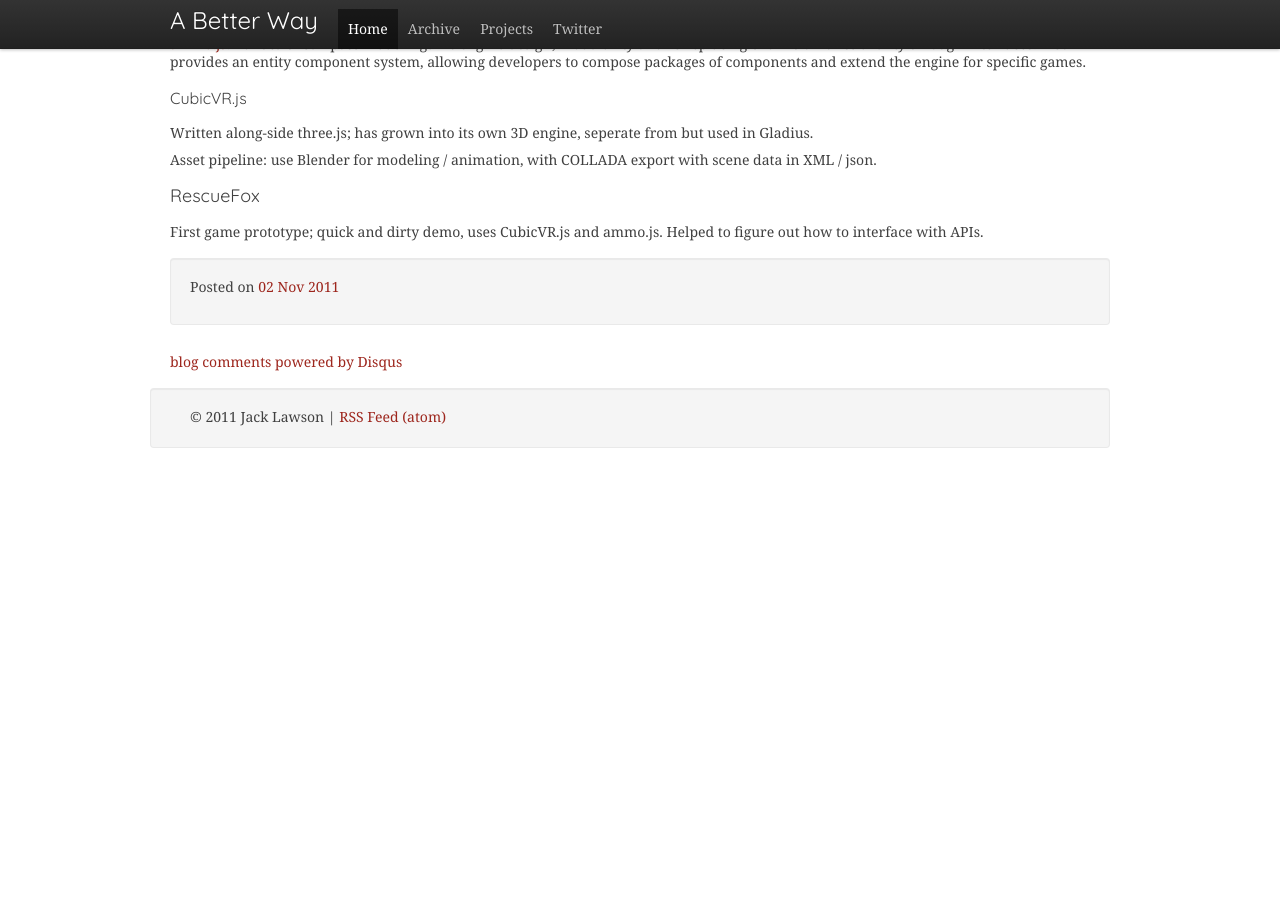
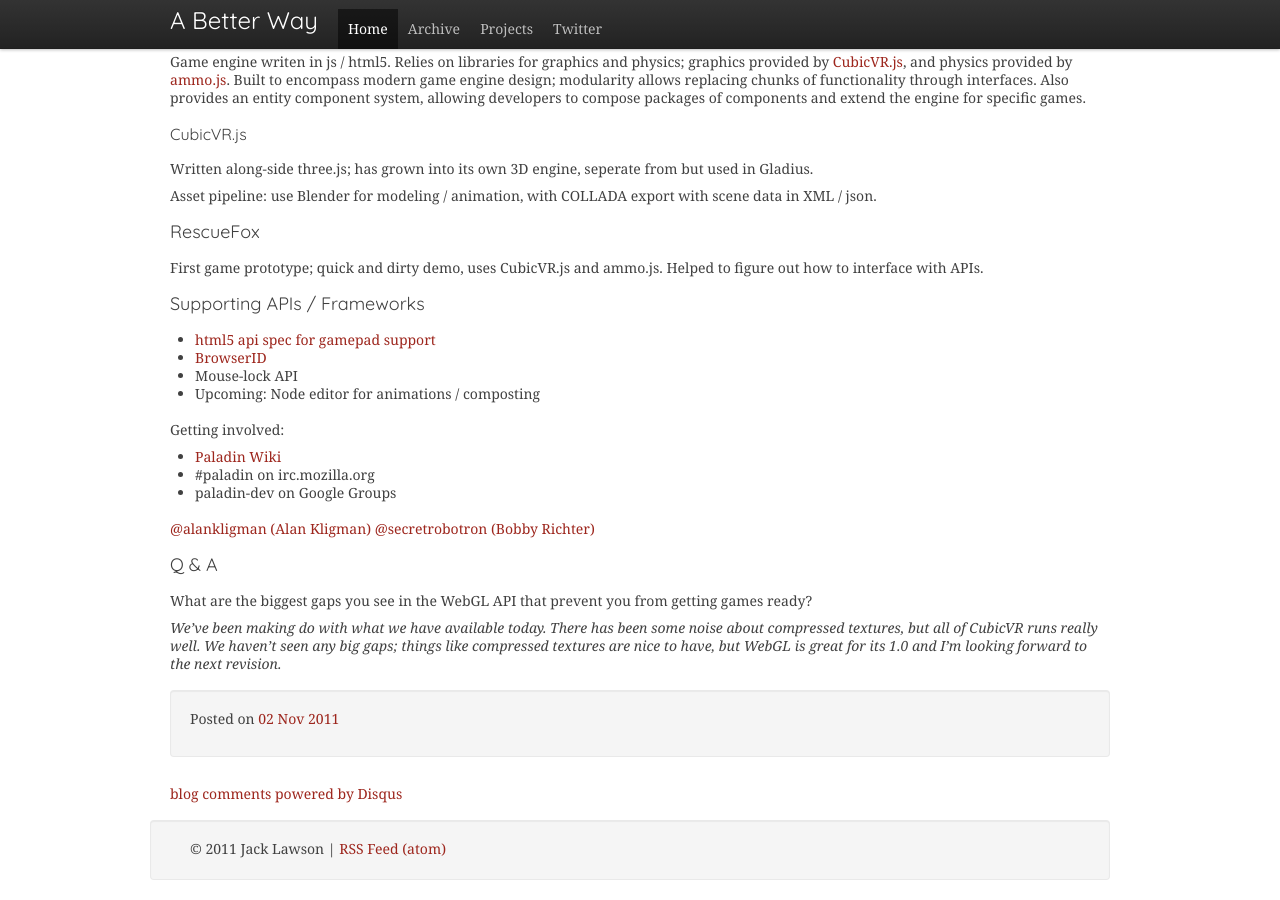
Before and after one commit to ajacksified/ajacksified.github.com, a Jekyll site: the page built from _posts/2011-11-02-new-game-conf-liveblog-2.markdown, in a window 1280 px wide and 900 px high, scrolled down 12757 px. Built offline with Jekyll 4.4.1, drawn with Linux system fonts in a browser that asks for light colours; nearby versions of some CDN libraries; some web fonts are replaced; Markdown is read by kramdown in place of the engine named in the settings; comment, search, counter and statistics services are not loaded; before the commit the page ends 13225 px from its top, so only the background shows below that; some of the changed text lies outside the part shown.

Commit message:
Day 2 - Richard Anaya

```diff
--- a/_posts/2011-11-02-new-game-conf-liveblog-2.markdown
+++ b/_posts/2011-11-02-new-game-conf-liveblog-2.markdown
@@ -665,7 +665,7 @@
 People got free O'Reilly books, Windows phones, and announced the winners of
 the New Game Conf coding contest.
 
-## An Initiative and Framework for 3D Gaming with HTML5 by Alan Kligman
+## An Initiative and Framework for 3D Gaming with HTML5 by Alan Kligman and Bobby Richter
 *Nov 2, 3:00 - 3:45*
 
 [Mozilla Paladin](https://wiki.mozilla.org/Paladin)
@@ -686,7 +686,7 @@
 > running by the time of this talk, where I'll review our goals, progress, and
 > opportunities to get involved.
 
-![Alan Kligman](http://desmond.yfrog.com/Himg740/scaled.php?tn=0&server=740&filename=atqog.jpg&xsize=640&ysize=640 "Alan Kligman")
+![Alan Kligman and Bobby Richter](http://desmond.yfrog.com/Himg740/scaled.php?tn=0&server=740&filename=atqog.jpg&xsize=640&ysize=640 "Alan Kligman and Bobby Richter")
 
 Started as the demo [Flight of the Navigator](http://mzl.la/fotn-ff) to push
 forward
@@ -721,3 +721,28 @@
 
 First game prototype; quick and dirty demo, uses CubicVR.js and ammo.js. Helped
 to figure out how to interface with APIs.
+
+### Supporting APIs / Frameworks
+
+* [html5 api spec for gamepad support](http://moz.la/mozgamepad)
+* [BrowserID](https://browserid.org/)
+* Mouse-lock API
+* Upcoming: Node editor for animations / composting
+
+Getting involved:
+* [Paladin Wiki](http://wiki.mozilla.org.Paladin)
+* #paladin on irc.mozilla.org
+* paladin-dev on Google Groups
+
+[@alankligman (Alan Kligman)](http://www.twitter.com/alankligman)
+[@secretrobotron (Bobby Richter)](http://www.twitter.com/secretrobotron)
+
+### Q &amp; A
+
+What are the biggest gaps you see in the WebGL API that prevent you from
+getting games ready?
+
+*We've been making do with what we have available today. There has been some
+noise about compressed textures, but all of CubicVR runs really well. We
+haven't seen any big gaps; things like compressed textures are nice to have,
+but WebGL is great for its 1.0 and I'm looking forward to the next revision.*
```
